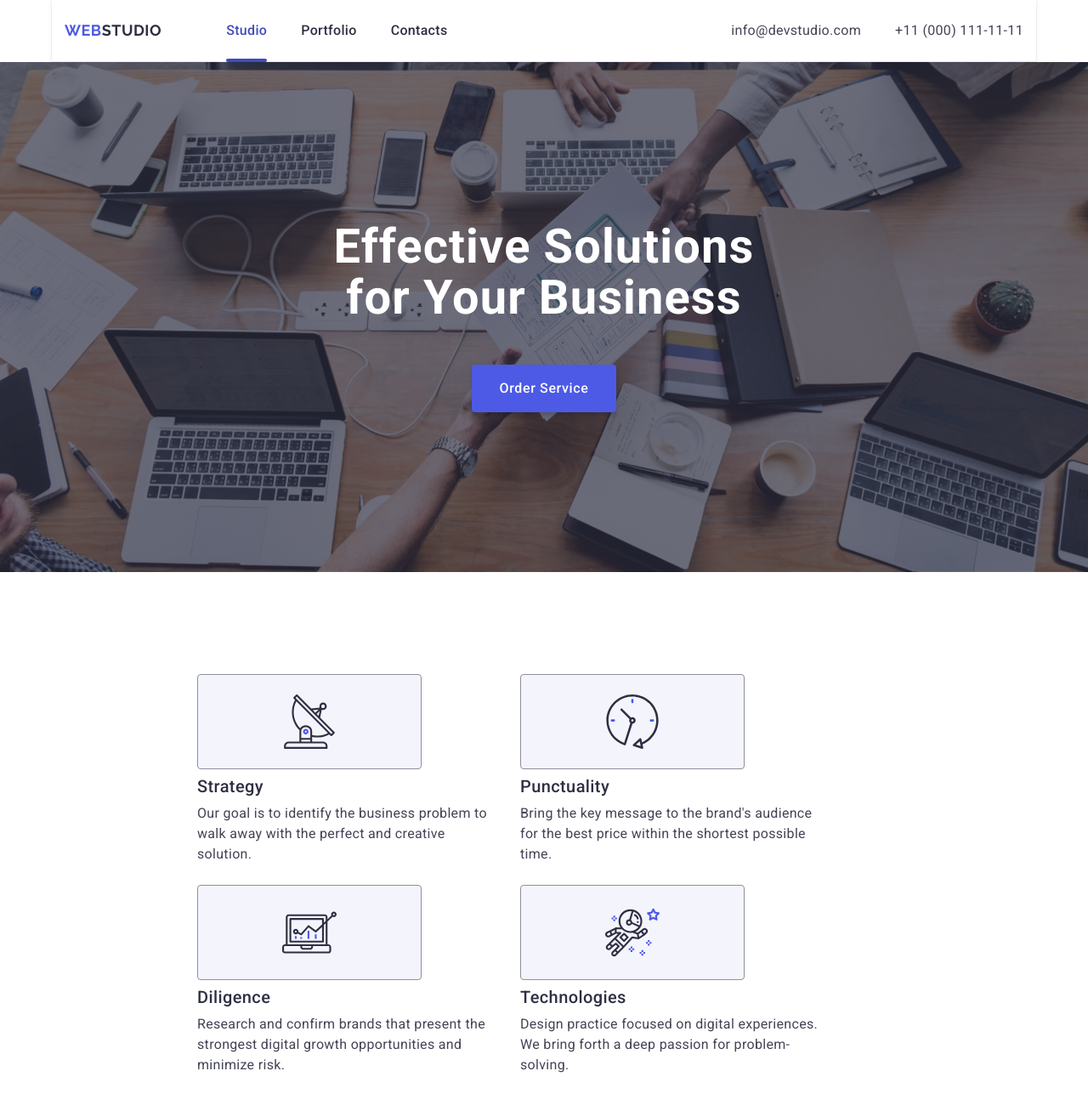
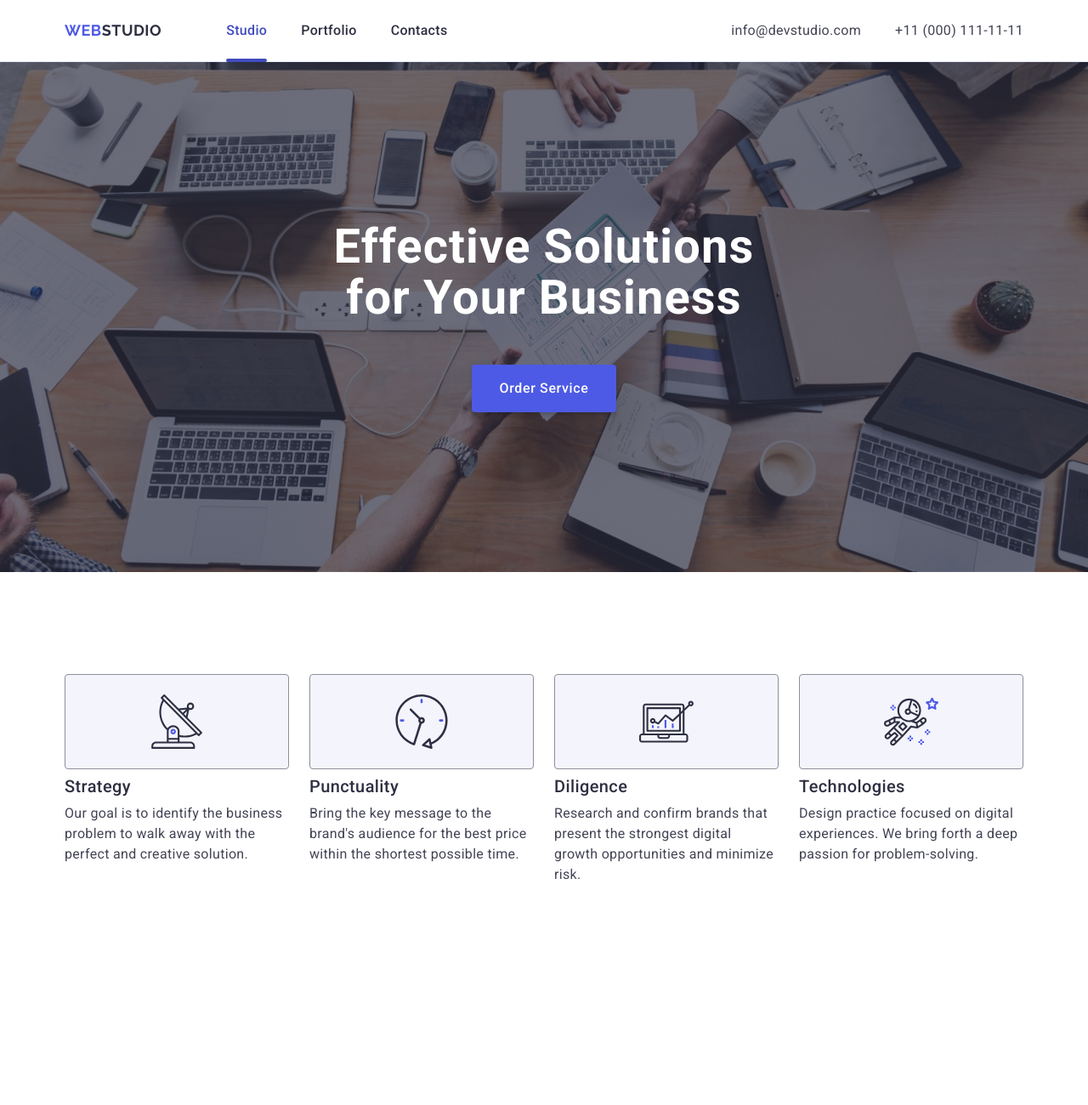
Before and after one commit to valeriiasysenko/goit-markup-hw-06, a plain HTML site: page index.html in a window 1280 px wide. Shown: the whole page at 85% size. After the commit the page ends 1153 px from the top, so only its background shows below. Drawn offline with nearby package versions, Linux system fonts and the light colour scheme.

Commit message:
corrected errors

```diff
--- a/css/styles.css
+++ b/css/styles.css
@@ -60,6 +60,7 @@ input {
     max-width: 320px;
     padding: 0 16px;
     margin: 0 auto;
+    width: 100%;
 }
 /*----------------Tablet--------------------*/
 @media screen and (min-width: 768px){
@@ -79,14 +80,15 @@ input {
     border-bottom: 1px solid #e7e9fc;
     box-shadow: 0 1px 6px 0 rgba(46, 47, 66, 0.08), 0 1px 1px 0 rgba(46, 47, 66, 0.16), 0 2px 1px 0 rgba(46, 47, 66, 0.08);
     background: #fff;
-    max-width: 320px;
-    margin: 0 auto;
+    width: 100%;
 
 }
 .header-container {
     display: flex;
     align-items: center;
     justify-content: space-between;
+    max-width: 320px;
+    margin: 0 auto;
 }
 .navigation-list{
     display: none;
@@ -129,7 +131,7 @@ input {
 }
 /*----------------Tablet--------------------*/
 @media screen and (min-width: 768px) {
-    .header-page{
+    .header-container{
         max-width: 768px;
         margin: 0 auto;
     }
@@ -139,6 +141,7 @@ input {
     .navigation {
         display: flex;
         align-items: center;
+        margin-right: auto;
     }
     .navigation-list {
         display: flex;
@@ -215,7 +218,7 @@ input {
 }
 /*----------------------------Dekstop----------------------------------*/
 @media screen and (min-width: 1158px){
-    .header-page{
+    .header-container{
         max-width: 1158px;
     }
     .header-logo {
@@ -681,6 +684,7 @@ input {
         padding-top: 112px;
         padding-bottom: 112px;
         max-width: 768px;
+        margin: 0 auto;
         background-image: linear-gradient(rgba(46, 47, 66, 0.7), rgba(46, 47, 66, 0.7) )
         , url(../images/dark-bg-tablet-min.jpg);
 
@@ -706,6 +710,7 @@ input {
         padding-top: 188px;
         padding-bottom: 188px;
         max-width: 1440px;
+        margin: 0 auto;
         background-image: linear-gradient(rgba(46, 47, 66, 0.7), rgba(46, 47, 66, 0.7) )
         , url(../images/people-office-desktop-min.jpg);
     }
@@ -771,11 +776,10 @@ input {
     .section-quality-list {
         column-gap: 24px;
         row-gap: 72px;
+        margin: 0;
     }
     .section-quality-item{
-        /* flex-basis: calc((100% - 3 * 24px) / 4); */
-        width: 356px;
-        /* height: 120px; */
+        width: calc((100% - 24px) / 2);
     }
 }
 /*----------------------------Dekstop----------------------------------*/
@@ -783,14 +787,13 @@ input {
     .section-quality {
         padding-bottom: 112px;
         padding-top: 120px;
-        max-width: 1440px;
-        margin: 0 auto;
+        max-width: 1158px;
     }
     .container-icon{
         border: 1px solid #8e8f99;
         border-radius: 4px;
-        width: 264px;
-        height: 112px;
+        min-width: 264px;
+        min-height: 112px;
         display: flex;
         align-items: center;
         justify-content: center;
@@ -808,12 +811,10 @@ input {
         line-height: 1.2;
         margin-top: 8px;
     }
+    .section-quality-item{
+        flex-basis: calc((100% - 3 * 24px) / 4);
+    }
     .section-quality-text{
         font-weight: 400;
     }
-    .section-quality-wrapper{
-        max-width: 1128px;
-        margin-left: 156px;
-        margin-right: 156px;
-    }
 }
```
